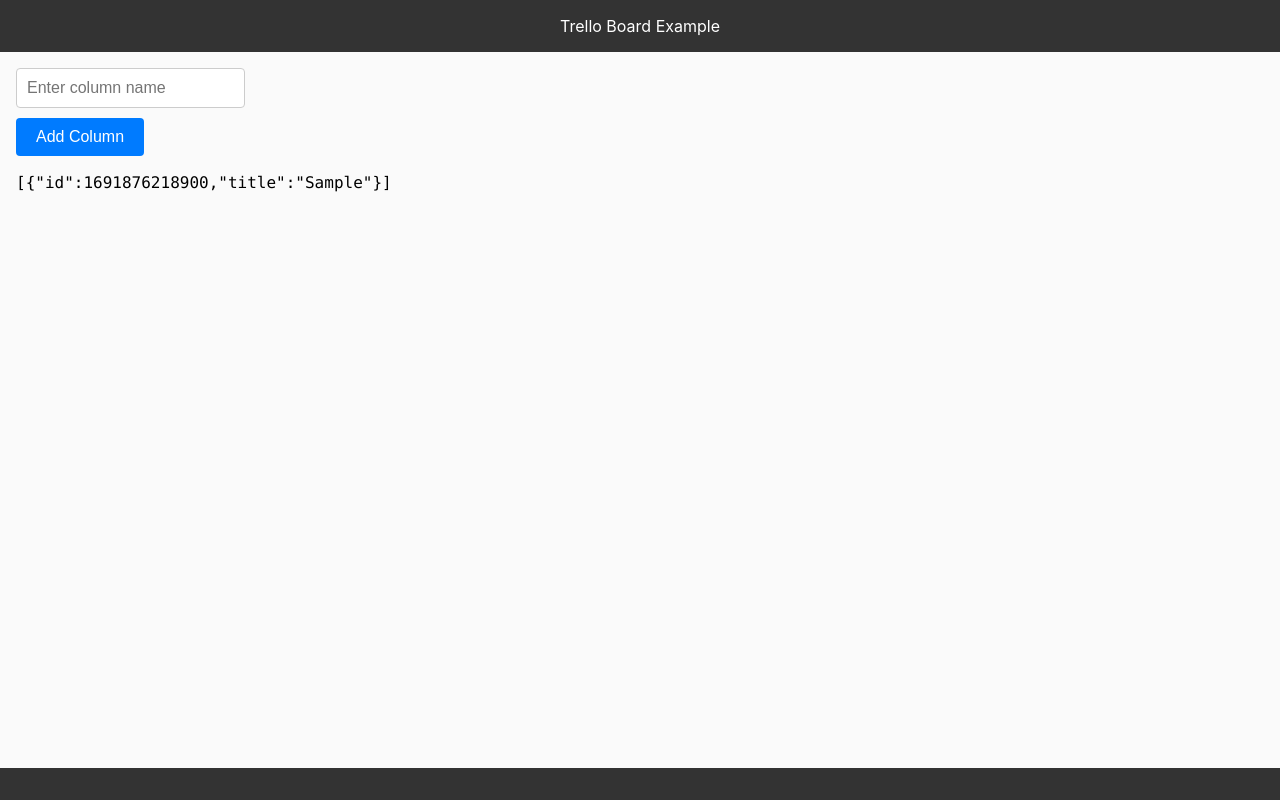
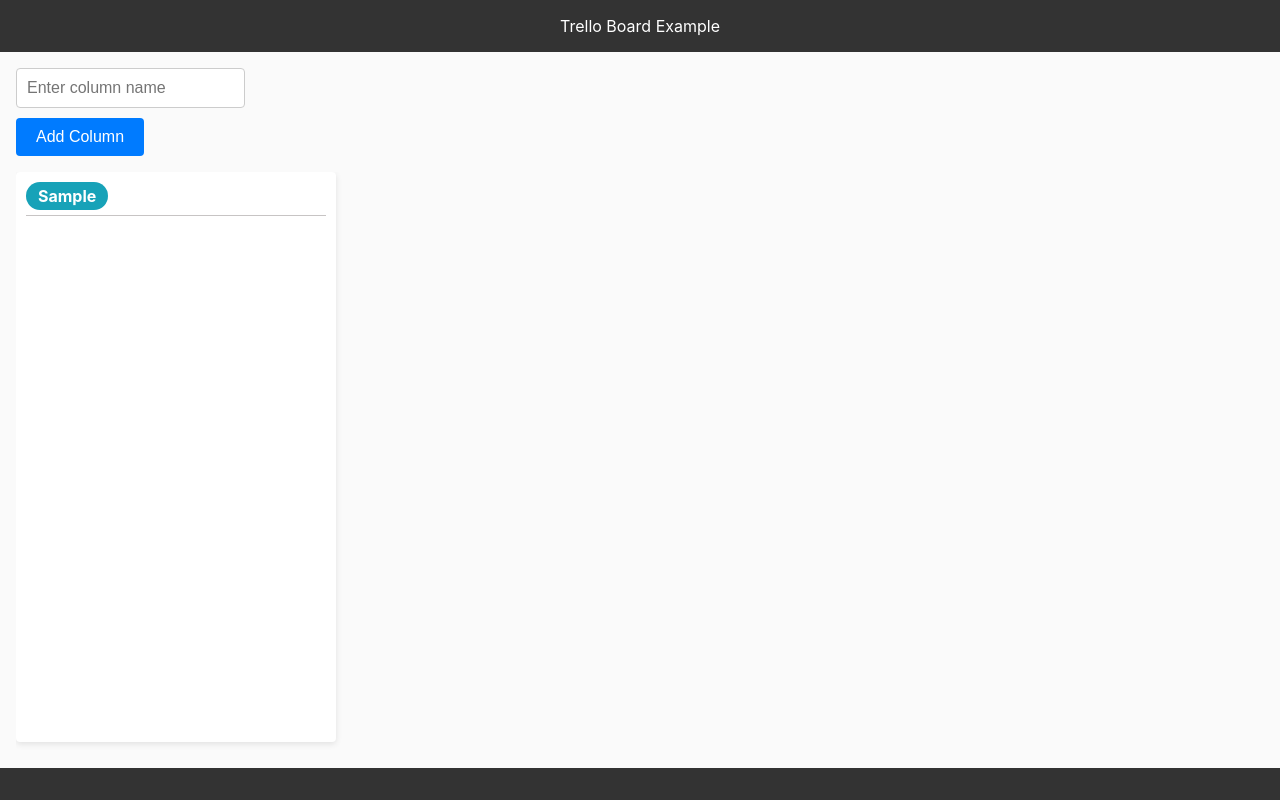
Before and after one commit to vikashyap/Trelo-board, a React (Create React App) app: page / in a window 1280 px wide. Both pictures are taken after typing "Sample" into the empty fields and a click on the button "Add Column". Built offline with nearby package versions, Linux system fonts and the light colour scheme.

Commit message:
added styles component h2 and header for columns

```diff
--- a/src/board/views/BoardLayoutStyle.css
+++ b/src/board/views/BoardLayoutStyle.css
@@ -36,3 +36,27 @@
   .add-column button:hover {
     background-color: #0056b3;
   }
+  .board-columns-container {
+    display: flex;
+    overflow-x: auto;
+    flex: 1;
+    gap: 20px;
+  }
+  .board-column {
+    width: 300px;
+    min-width: 300px;
+    background-color: #fff;
+    border-radius: 4px;
+    box-shadow: 0px 2px 6px rgba(0, 0, 0, 0.1);
+    padding: 10px;
+    max-height: calc(100vh - 250px);
+    overflow-y: auto;
+  }
+  .column-heading{
+    display: flex;
+    justify-content: space-between;
+    align-items: center;
+    border-bottom: #c7c4c4 1px solid;
+    padding-bottom: 5px;
+    margin-bottom: 5px;
+  }
--- a/src/board/views/BoardPageColumnView.tsx
+++ b/src/board/views/BoardPageColumnView.tsx
@@ -1,4 +1,5 @@
 import { FC, useMemo } from "react";
+import StyledH2 from "../../components/StyledComponents/StyledH2";
 import { useBoardContext } from "../BoardContextProvider";
 
 export const BoardPageColumnView: FC = () => {
@@ -8,7 +9,13 @@
 
   return (
     <div className="board-columns-container">
-      <code>{JSON.stringify(columns)}</code>
+      {columns.map((column) => (
+        <div key={column.id} className="board-column">
+          <div className="column-heading">
+            <StyledH2>{column.title}</StyledH2>
+          </div>
+        </div>
+      ))}
     </div>
   );
 };
--- /dev/null
+++ b/src/components/StyledComponents/StyledH2.tsx
@@ -0,0 +1,41 @@
+import React, { FC } from "react";
+
+const getRandomColor = () => {
+  const colors = [
+    "#007bff",
+    "#e83e8c",
+    "#17a2b8",
+    "#28a745",
+    "#ffc107",
+    "#dc3545",
+    "#6c757d",
+    "#007bff",
+    "#e83e8c",
+    "#17a2b8",
+    "#28a745",
+    "#ffc107",
+    "#dc3545",
+    "#6c757d",
+  ];
+  return colors[Math.floor(Math.random() * colors.length)];
+};
+
+interface StyledH2Props extends React.PropsWithChildren {}
+
+const StyledH2: FC<StyledH2Props> = ({ children }) => {
+  const randomColor = getRandomColor();
+
+  const h2Style = {
+    backgroundColor: randomColor,
+    color: "#fff",
+    padding: "4px 12px",
+    borderRadius: "20px",
+    display: "inline-block",
+    margin: 0,
+    fontSize: "1rem",
+  };
+
+  return <h2 style={h2Style}>{children}</h2>;
+};
+// used memo to prevent unnecessary re-renders
+export default React.memo(StyledH2);
```
